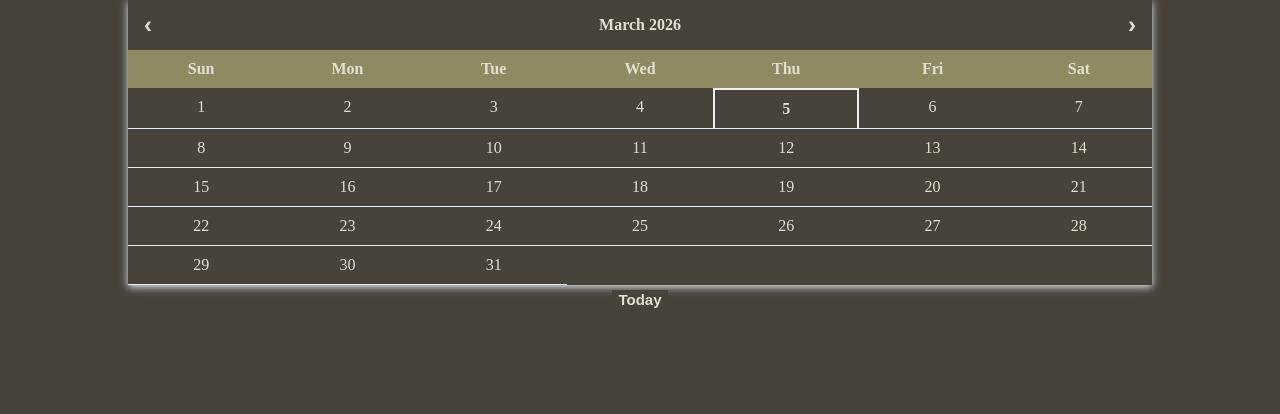
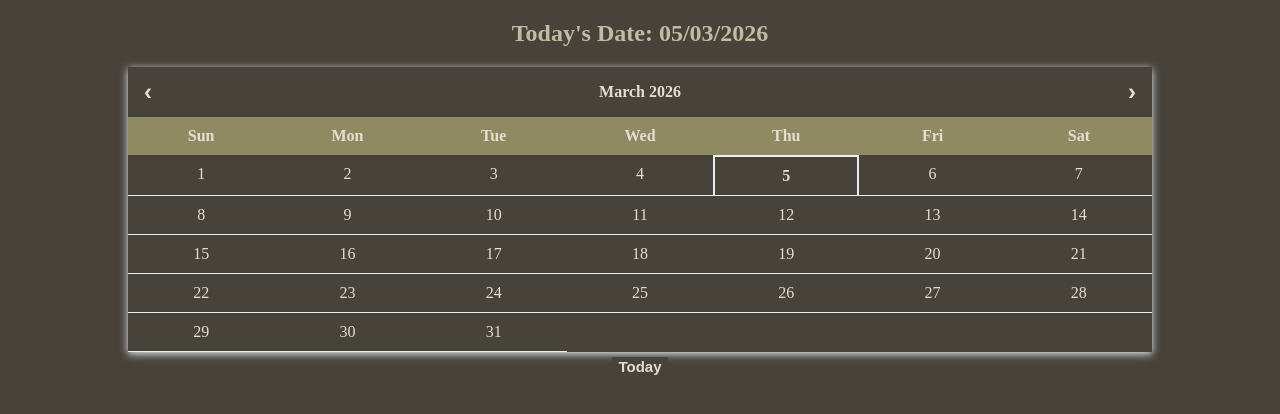
Before and after one commit to entropicvail/vite-daily-landing, a React (Vite) app in the folder vite-todo-list/todo-list/: page /calendar in a window 1280 px wide. Shown: the top 414 px of the page. Built offline with nearby package versions, Linux system fonts and the light colour scheme.

Commit message:
Added today's dat above calendar and refactored css so the tops of all three columns line up. Next: add persistence with localstorage.

```diff
--- a/vite-todo-list/todo-list/src/components/Calendar.jsx
+++ b/vite-todo-list/todo-list/src/components/Calendar.jsx
@@ -35,8 +35,18 @@ export default function Calendar() {
     setSelectedDay(today.getDate());
   }
 
+  const currentDay = () => {
+    const today = new Date();
+    const year = today.getFullYear();
+    const month = String(today.getMonth() + 1).padStart(2, '0');
+    const day = String(today.getDate()).padStart(2, '0');
+    const formattedDate = `${day}/${month}/${year}`;
+    return formattedDate;
+  }
+
   return (
     <div className='calendar-container'>
+      <h2 className='centered-h2'>Today's Date: {currentDay()}</h2>
       <div className="calendar">
         <div className="calendar-header">
           <button className='light-button' onClick={prevMonth}>‹</button>
--- a/vite-todo-list/todo-list/src/components/CurrencyExchange.jsx
+++ b/vite-todo-list/todo-list/src/components/CurrencyExchange.jsx
@@ -80,7 +80,7 @@ export default function CurrencyExchange() {
   return (
     <div className='rates-container'>
       {buildRates()}
-      <div className='footer-text'>{output.time_last_update_utc}</div>
+      <div className='footer-text'>Checked: {output.time_last_update_utc}</div>
       <div className='currency-search'>
         <div className='search-input-container'>
           <button onClick={handleAllClick}>All</button>
--- a/vite-todo-list/todo-list/src/styles/App.css
+++ b/vite-todo-list/todo-list/src/styles/App.css
@@ -31,7 +31,7 @@ h1 {
   padding-top: 1%;
   font-weight: bold;
   color: #c0bca1;
-  font-size: 18px;
+  font-size: 16px;
 }
 .black-text {
   color: black
--- a/vite-todo-list/todo-list/src/styles/Calendar.css
+++ b/vite-todo-list/todo-list/src/styles/Calendar.css
@@ -1,7 +1,6 @@
 .calendar-container {
   display: flex;
   flex-direction: column;
-  justify-content: center;
   align-items: center;
 }
 .calendar {
--- a/vite-todo-list/todo-list/src/styles/CurrencyExchangeRates.css
+++ b/vite-todo-list/todo-list/src/styles/CurrencyExchangeRates.css
@@ -1,5 +1,6 @@
 .rates-container {
   padding-left: 5%;
+  padding-top: 2%;
 }
 
 table, th, td {
```
